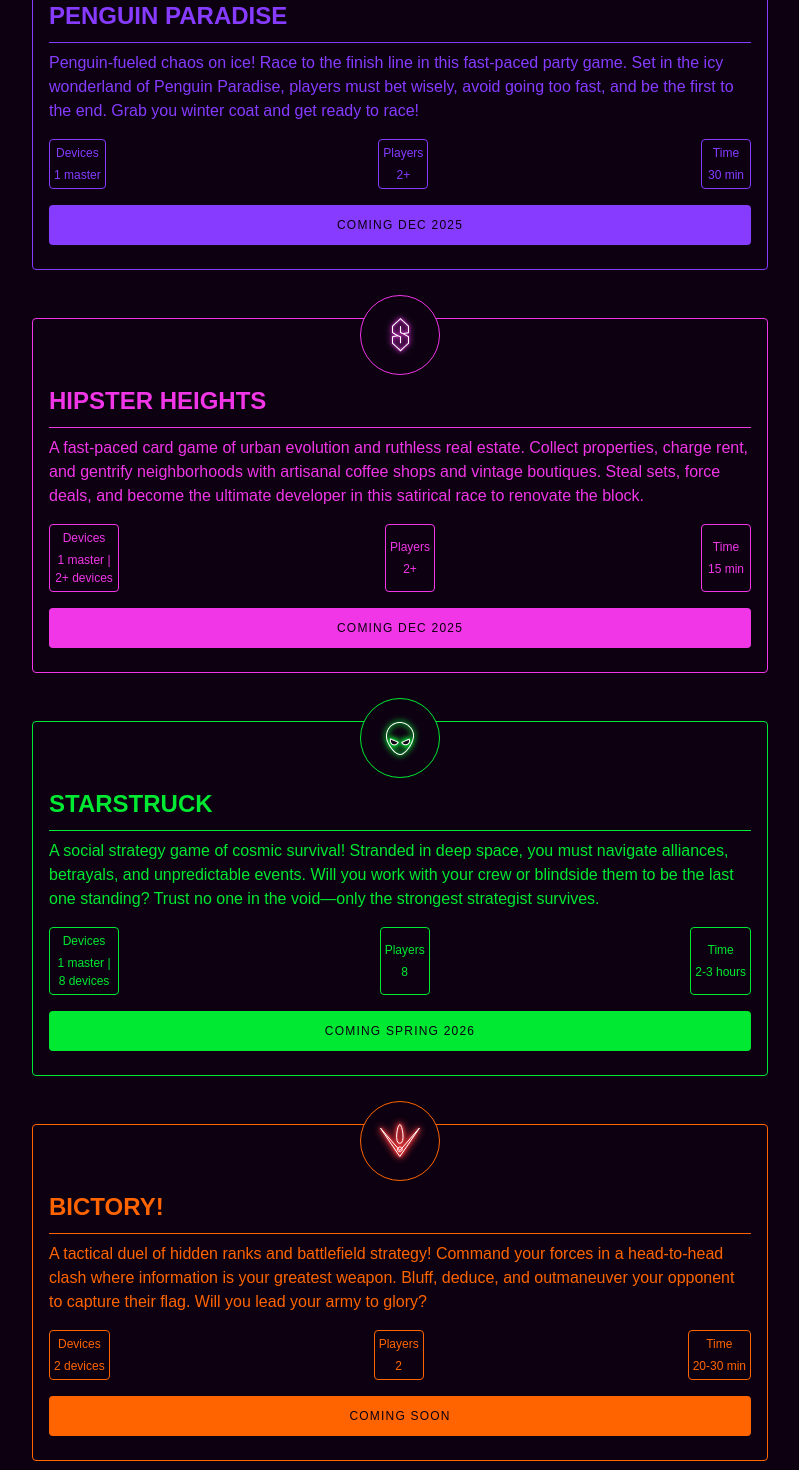
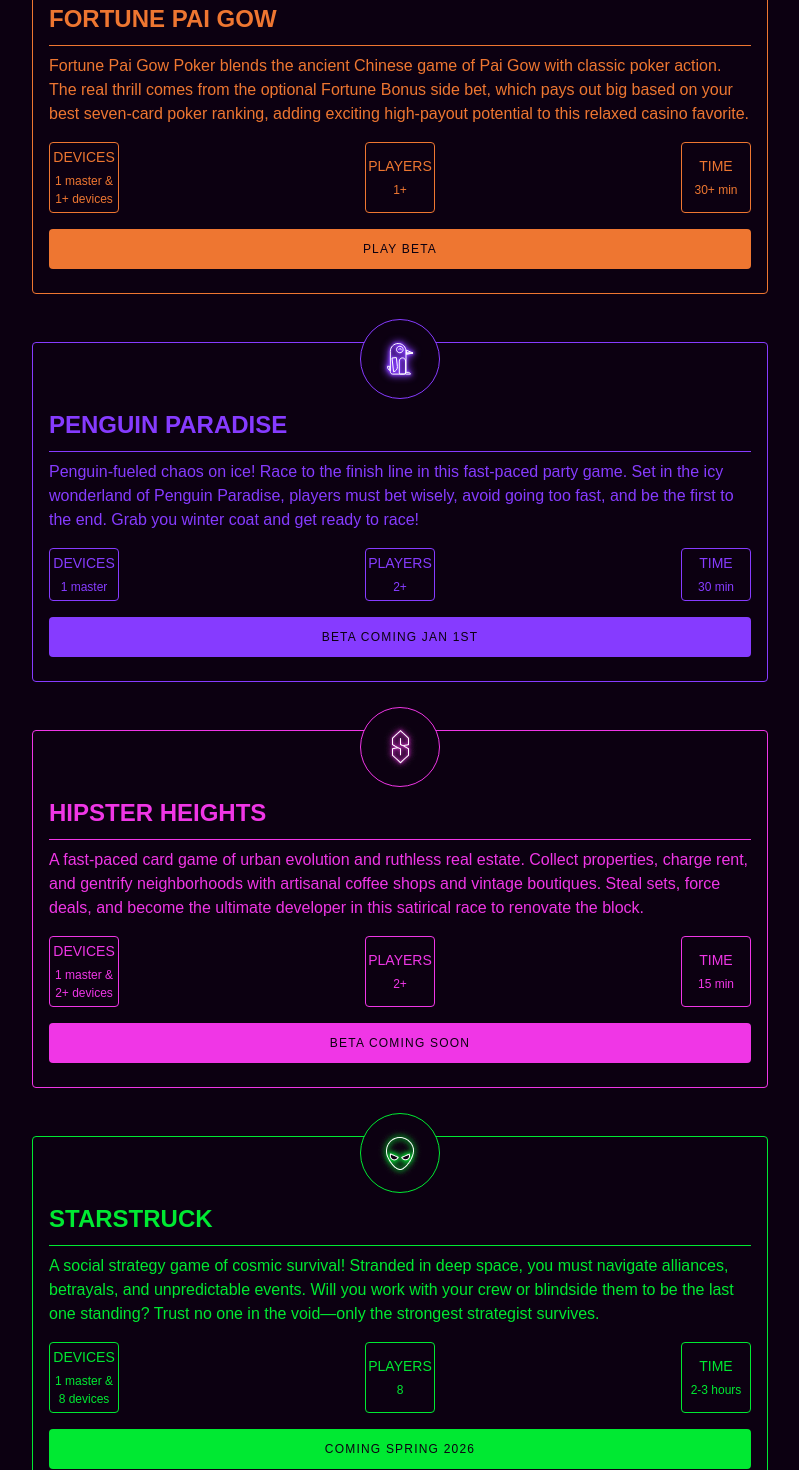
Before and after one commit to Jameson13B/neon-fiction, a React (Vite) app: page / in a window 1280 px wide. Shown: the part 600-2070 px from the top of the page, without its empty margins (240-1039 px from the left). Built offline with nearby package versions, Linux system fonts and the light colour scheme; a web font is replaced by a local one.

Commit message:
Add Fortune Pai Gow game details and icon to App.jsx; update button texts and styles for improved clarity

```diff
--- a/src/App.jsx
+++ b/src/App.jsx
@@ -6,6 +6,7 @@ import logo from "./assets/logo.png"
 import styles from "./app.module.css"
 import PenguinIcon from "./assets/penguin.svg?react"
 import VaultIcon from "./assets/vault.svg?react"
+import FortunePaiGowIcon from "./assets/paigow.svg?react"
 import StarstruckIcon from "./assets/alien.png"
 import BictoryIcon from "./assets/bictory.svg?react"
 import NeonAirwaysIcon from "./assets/airways.svg?react"
@@ -14,6 +15,7 @@ import HipsterHeightsIcon from "./assets/hipster.png"
 const Icon = {
   "Penguin Paradise": PenguinIcon,
   Vault: VaultIcon,
+  "Fortune Pai Gow": FortunePaiGowIcon,
   Starstruck: () => <img src={StarstruckIcon} alt="Starstruck" />,
   "Bictory!": BictoryIcon,
   "Neon Airways": NeonAirwaysIcon,
@@ -61,6 +63,17 @@ const pods = [
     buttonText: "Play",
   },
   {
+    title: "Fortune Pai Gow",
+    description:
+      "Fortune Pai Gow Poker blends the ancient Chinese game of Pai Gow with classic poker action. The real thrill comes from the optional Fortune Bonus side bet, which pays out big based on your best seven-card poker ranking, adding exciting high-payout potential to this relaxed casino favorite.",
+    color: "#EE7631",
+    devicesNeeded: "1 master & 1+ devices",
+    playersNeeded: "1+",
+    timeNeeded: "30+ min",
+    onClick: () => window.open("https://paigow.neonfiction.games/", "_blank"),
+    buttonText: "Play Beta",
+  },
+  {
     title: "Penguin Paradise",
     description:
       "Penguin-fueled chaos on ice! Race to the finish line in this fast-paced party game. Set in the icy wonderland of Penguin Paradise, players must bet wisely, avoid going too fast, and be the first to the end. Grab you winter coat and get ready to race!",
@@ -73,7 +86,7 @@ const pods = [
         () => (
           <div style={{ textAlign: "left" }}>
             <strong>Coming soon!</strong>
-            <p>Penguin Paradise is finished and pending release.</p>
+            <p>Penguin Paradise is finished and pending beta release.</p>
           </div>
         ),
         {
@@ -82,14 +95,14 @@ const pods = [
         }
       )
     },
-    buttonText: "Coming Dec 2025",
+    buttonText: "Beta Coming Jan 1st",
   },
   {
     title: "Hipster Heights",
     description:
       "A fast-paced card game of urban evolution and ruthless real estate. Collect properties, charge rent, and gentrify neighborhoods with artisanal coffee shops and vintage boutiques. Steal sets, force deals, and become the ultimate developer in this satirical race to renovate the block.",
     color: "#F036E6",
-    devicesNeeded: "1 master | 2+ devices",
+    devicesNeeded: "1 master & 2+ devices",
     playersNeeded: "2+",
     timeNeeded: "15 min",
     onClick: () => {
@@ -109,14 +122,14 @@ const pods = [
         }
       )
     },
-    buttonText: "Coming Dec 2025",
+    buttonText: "Beta Coming Soon",
   },
   {
     title: "Starstruck",
     description:
       "A social strategy game of cosmic survival! Stranded in deep space, you must navigate alliances, betrayals, and unpredictable events. Will you work with your crew or blindside them to be the last one standing? Trust no one in the void—only the strongest strategist survives.",
     color: "#00E932",
-    devicesNeeded: "1 master | 8 devices",
+    devicesNeeded: "1 master & 8 devices",
     playersNeeded: "8",
     timeNeeded: "2-3 hours",
     onClick: () => {
@@ -157,14 +170,14 @@ const pods = [
         }
       )
     },
-    buttonText: "Coming Soon",
+    buttonText: "In Research and Design",
   },
   {
     title: "Neon Airways",
     description:
       "Take to the skies as an airline tycoon! Build your global network across a shifting map of colorful regions. Trade assets, forge alliances, and manipulate the Sky Market Index. Adapt to the changing world and outmaneuver your rivals to become the ultimate ruler of the clouds.",
     color: "#4B6DE7",
-    devicesNeeded: "1 master | 3+ devices",
+    devicesNeeded: "1 master & 3+ devices",
     playersNeeded: "3+",
     timeNeeded: "1 hour",
     onClick: () =>
@@ -182,6 +195,6 @@ const pods = [
           style: toastStyles,
         }
       ),
-    buttonText: "Coming Soon",
+    buttonText: "In Research and Design",
   },
 ]
--- a/src/components/pod.module.css
+++ b/src/components/pod.module.css
@@ -55,10 +55,15 @@
   text-align: center;
   min-width: 50px;
   max-width: 70px;
+  flex: 1;
 }
 
 .infoItemText {
   font-size: 12px;
+}
+.infoItemText:first-of-type {
+  text-transform: uppercase;
+  font-size: 14px;
 }
 
 .button {
```
Also changed, not shown: src/assets/paigow.svg (added).
